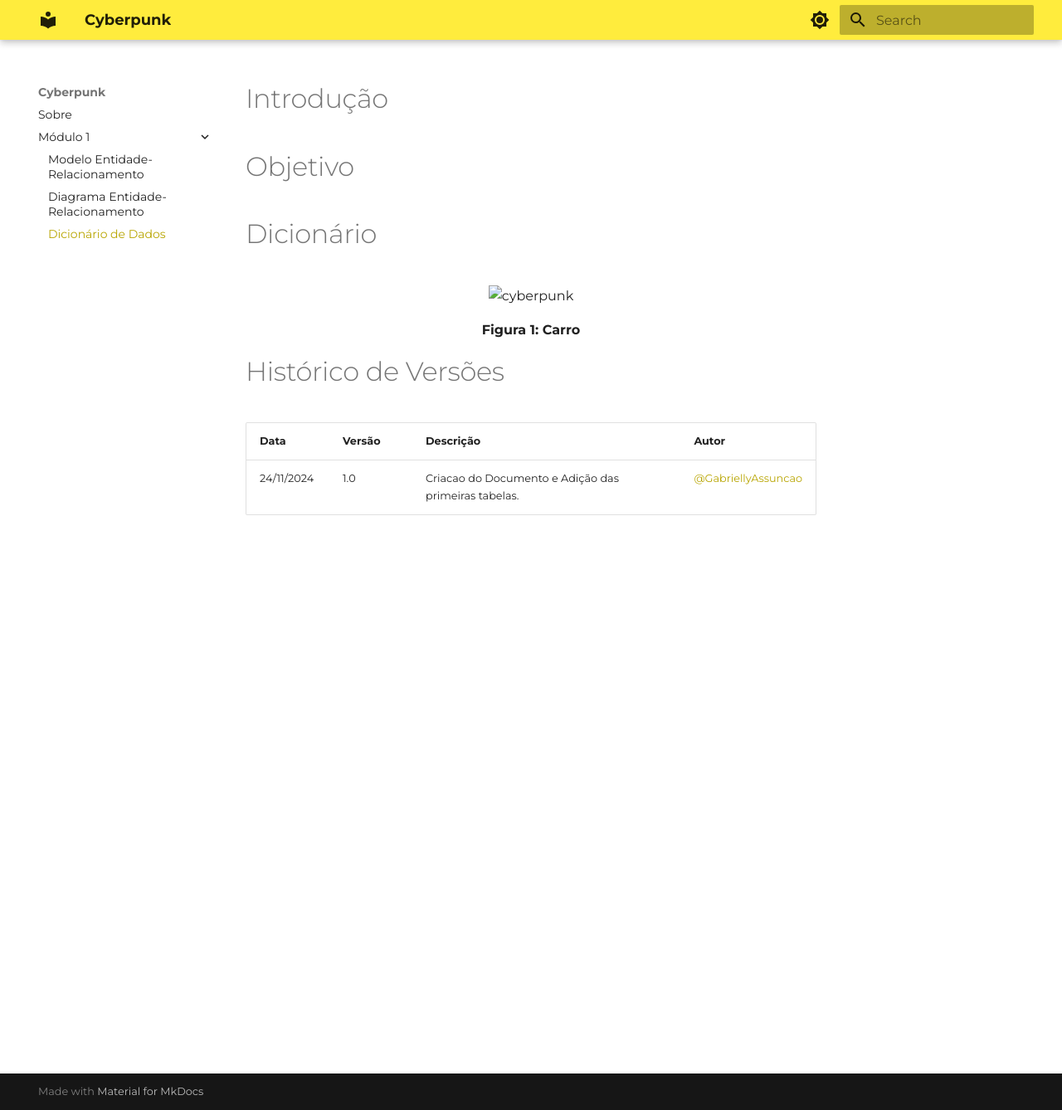
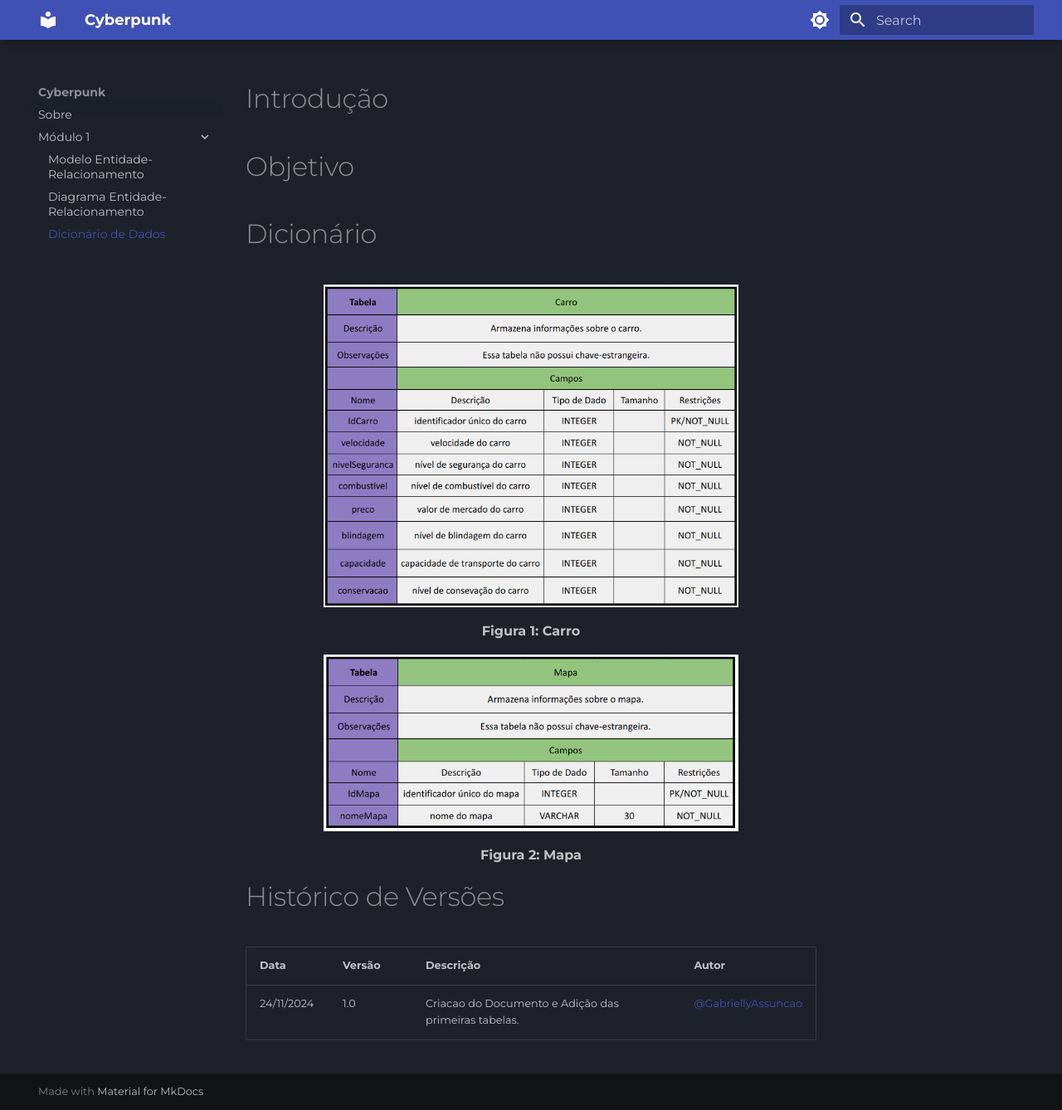
Before and after one commit to SBD1/2024.2-Cyberpunk, an MkDocs documentation site: the page built from docs/modulo1/Dicionario.md, in a window 1280 px wide and 1338 px high. Shown: the whole window at 83% size. Built offline with MkDocs 1.6.1 and Material for MkDocs 9.7.7, drawn with Linux system fonts in a browser that asks for light colours.

Commit message:
atualização do tema do git pages e dicionario de dados

```diff
--- a/docs/modulo1/Dicionario.md
+++ b/docs/modulo1/Dicionario.md
@@ -3,9 +3,15 @@
 # Dicionário
 
 <div align="center">
-  <img align="center" src="../assets/dd-carro.png" alt="cyberpunk" width="500" height="400">
+  <img align="center" src="https://raw.githubusercontent.com/SBD1/2024.2-Cyberpunk/refs/heads/docs/docs/assets/dd-carro.png" alt="carro" width="500" height="400">
   <p><b>Figura 1: Carro</b></p>
 </div>
+
+<div align="center">
+  <img align="center" src="https://raw.githubusercontent.com/SBD1/2024.2-Cyberpunk/refs/heads/docs/docs/assets/dd-mapa.png" alt="mapa" width="500" height="400">
+  <p><b>Figura 2: Mapa</b></p>
+</div>
+
 
 # Histórico de Versões
 | Data       | Versão | Descrição   | Autor     |
--- a/mkdocs.yml
+++ b/mkdocs.yml
@@ -12,17 +12,17 @@ theme:
     code: JetBrains Mono
   language: en
   palette:
-    - scheme: default
+    - scheme: slate
       toggle:
         icon: material/brightness-7
         name: Switch to dark mode
-      primary: yellow
+      primary: Purple
       accent: pink
-    - scheme: slate
+    - scheme: default
       toggle:
         icon: material/brightness-4
         name: Switch to light mode
-      primary: yellow
+      primary: Purple
       accent: pink
 
 nav:
```
Also changed, not shown: docs/assets/dd-mapa.png (added).
